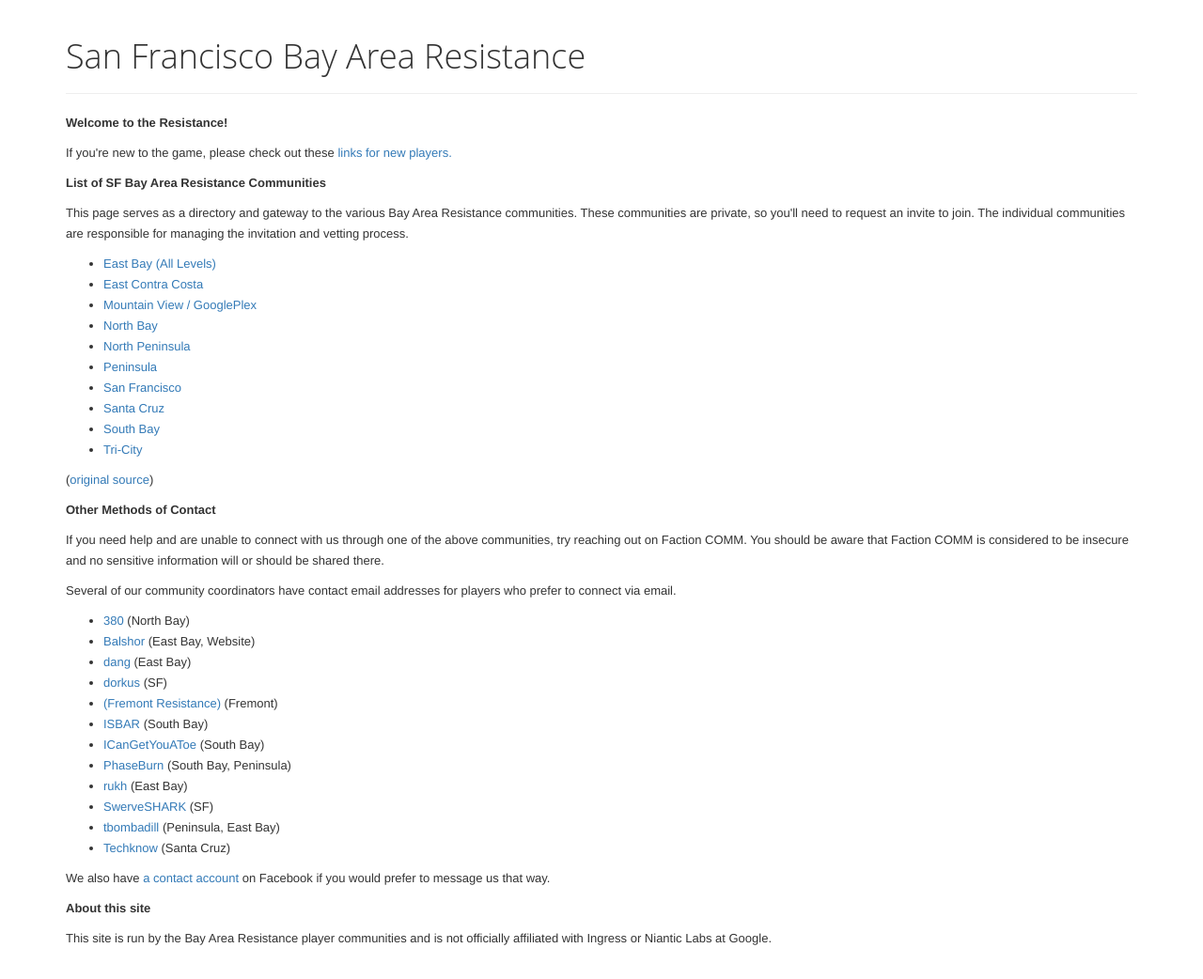
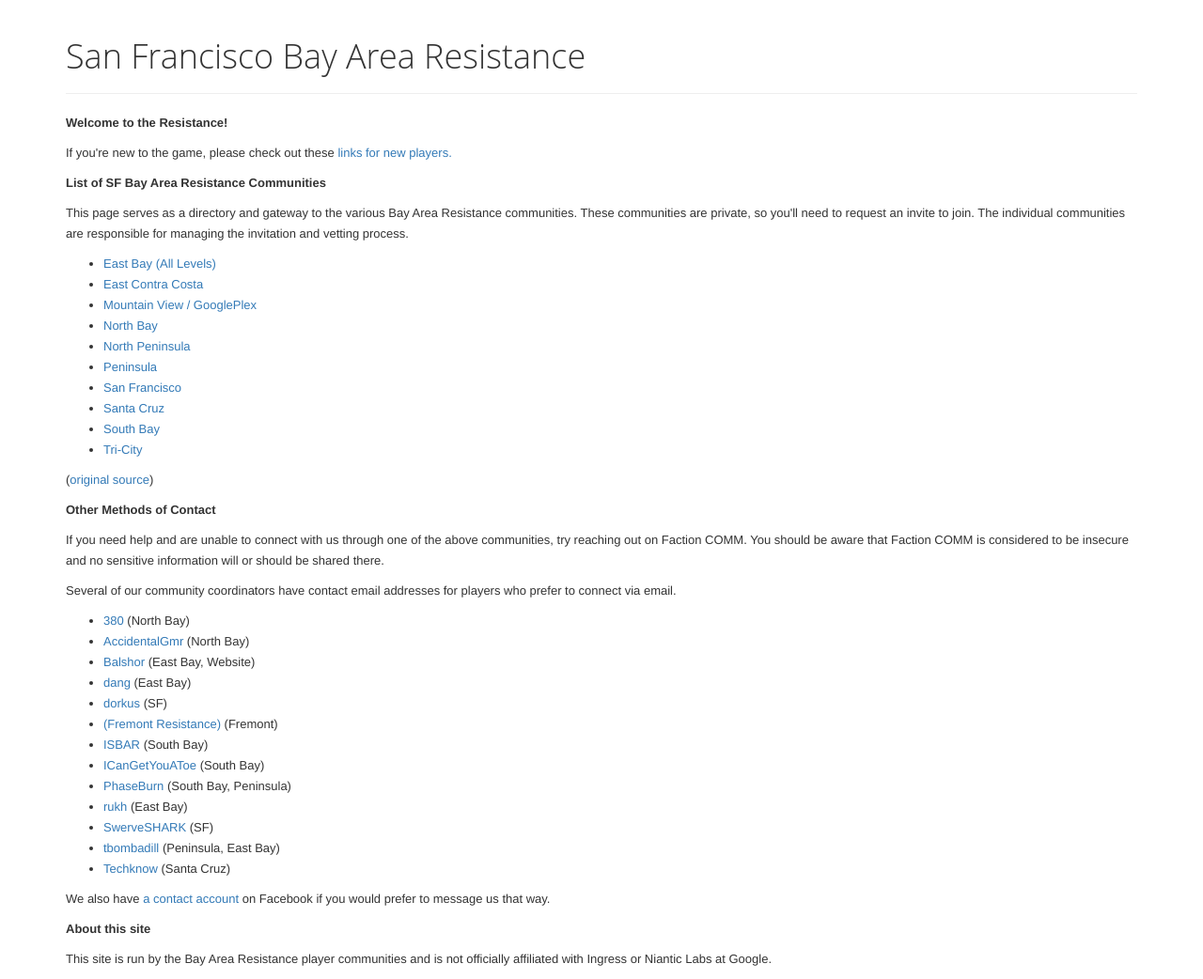
Before and after one commit to balshor/sfbay.resists.org, a Jekyll site: the page built from index.html, in a window 1280 px wide. Shown: the whole page at 94% size. Built offline with Jekyll 4.4.1, drawn with Linux system fonts in a browser that asks for light colours; nearby versions of some CDN libraries; before the commit the page ends 1020 px from its top, so only the background shows below that.

Commit message:
Update contacts.yaml
Add AccidentalGmr, update rukh email address

```diff
--- a/_data/contacts.yaml
+++ b/_data/contacts.yaml
@@ -1,5 +1,9 @@
 - agent: 380
   email: 380@resists.org
+  area: North Bay
+
+- agent: AccidentalGmr
+  email: accidentalgmr@resists.org
   area: North Bay
 
 - agent: Balshor
@@ -31,7 +35,7 @@
   area: South Bay, Peninsula
 
 - agent: rukh
-  email: rukh.ingress@gmail.com
+  email: rukh@resists.org
   area: East Bay
 
 - agent: SwerveSHARK
```
